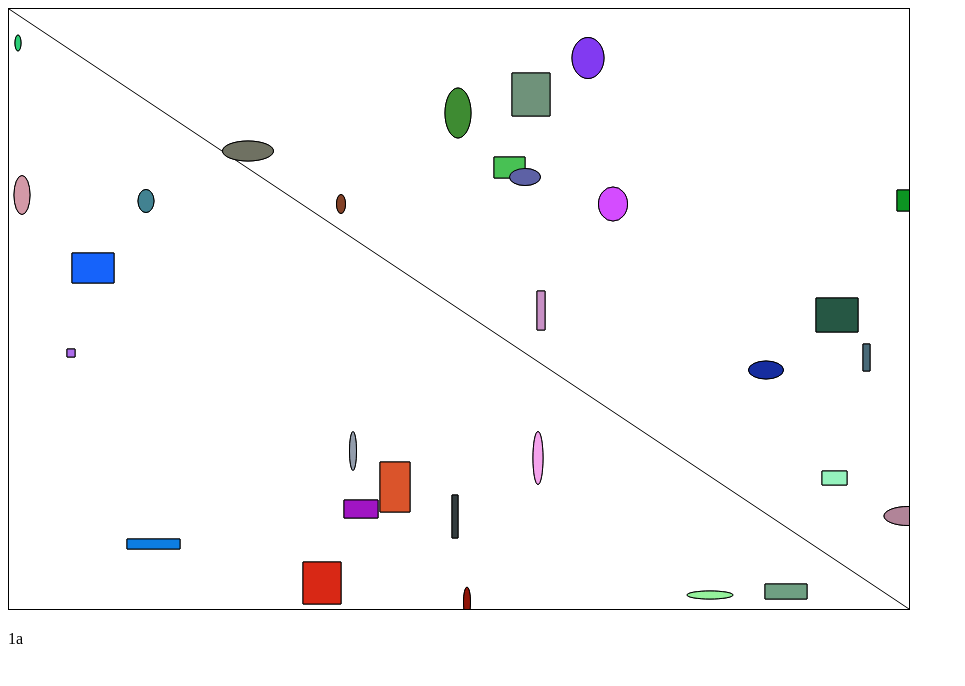
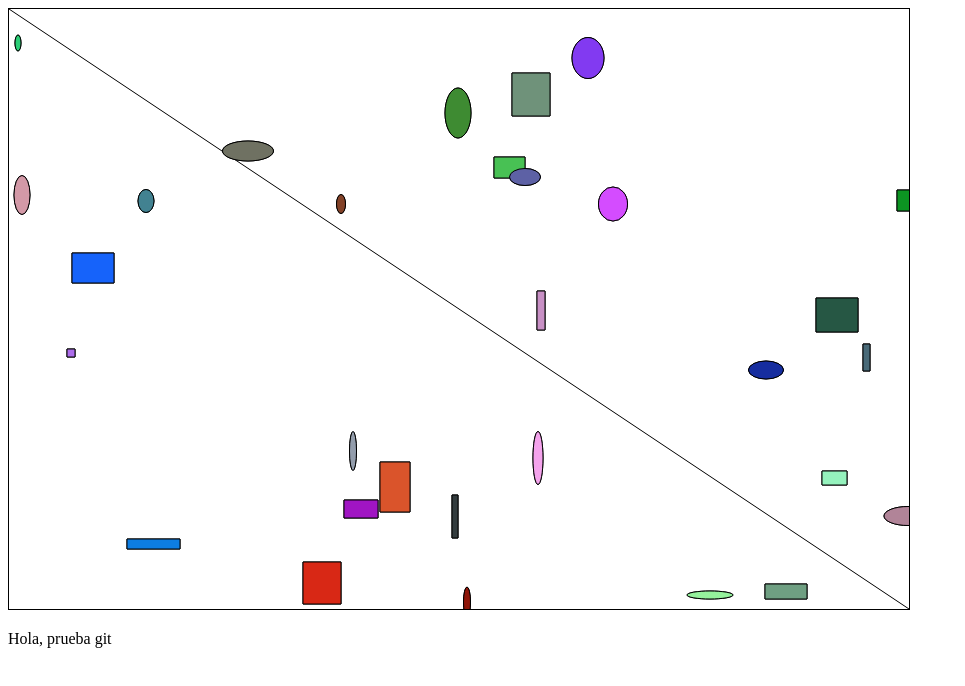
Before and after one commit to BroxiAge/Interfaces, a plain HTML site: page interfaces/Clase 2/ejercicio1.html in a window 1280 px wide. Shown: the whole page, without its empty margins (0-965 px from the left). Drawn offline with Linux system fonts and the light colour scheme.

Commit message:
Agregado un commit de prueba

```diff
--- a/interfaces/Clase 2/ejercicio1.html
+++ b/interfaces/Clase 2/ejercicio1.html
@@ -10,7 +10,7 @@
 <body onload="dibujar()">
     <canvas id="canvas" width="900" height="600" style="border:#000 solid 1px"></canvas>
 
-    <p>1a</p>
+    <p>Hola, prueba git</p>
     <script src="js/Clas2.js"></script>
     <script src="js/Figura.js"></script>
     <script src="js/Rectangulo.js"></script>
```
